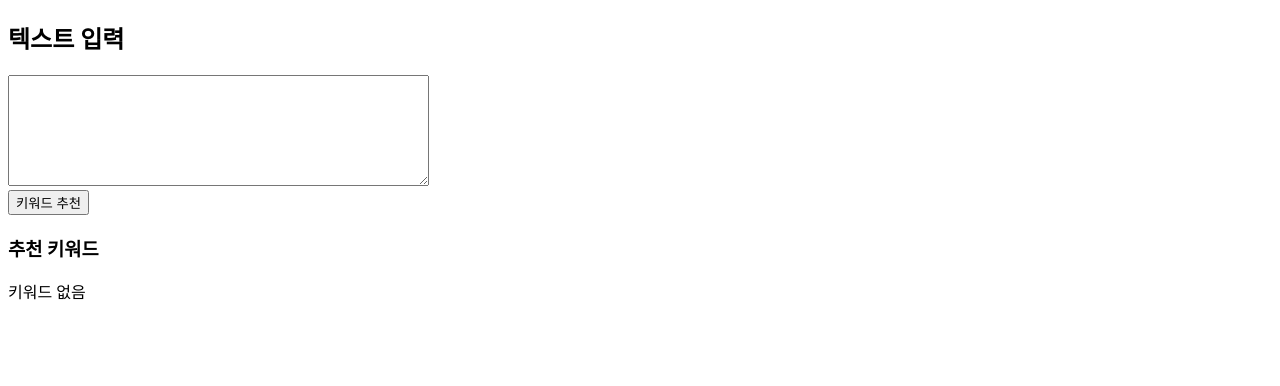
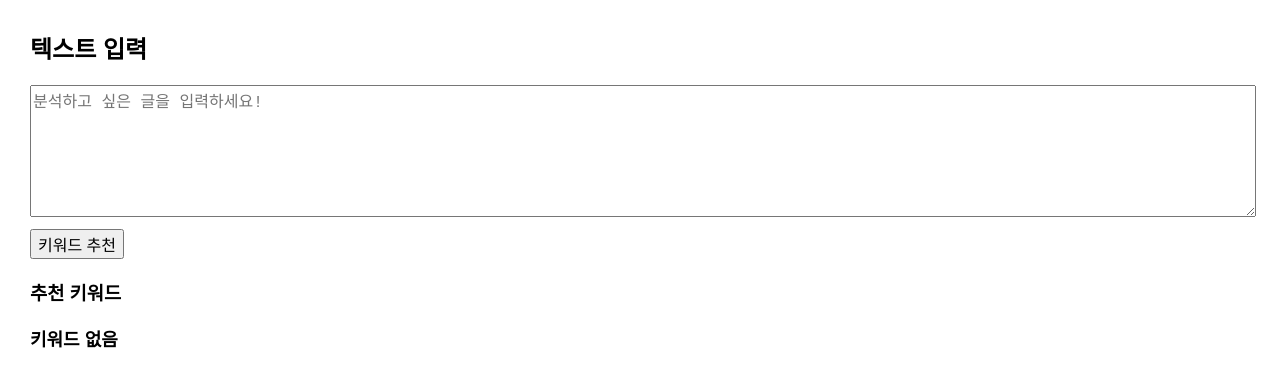
Before and after one commit to kimminji0430/keyword, a plain HTML site: page index.html in a window 1280 px wide. Both pictures are taken after a click on the button "키워드 추천". Drawn offline with Linux system fonts and the light colour scheme.

Commit message:
Update index.html

```diff
--- a/index.html
+++ b/index.html
@@ -2,10 +2,17 @@
 <html>
 <head>
     <title>키워드 추천기 (수식 기반)</title>
+    <meta charset="UTF-8">
+    <style>
+        body { font-family: '맑은 고딕', Arial, sans-serif; margin: 30px; }
+        textarea { width: 100%; font-size: 16px; }
+        button { margin-top: 8px; font-size: 16px; }
+        #result { margin-top: 20px; font-size: 18px; font-weight: bold; }
+    </style>
 </head>
 <body>
     <h2>텍스트 입력</h2>
-    <textarea id="textInput" rows="7" cols="50"></textarea><br>
+    <textarea id="textInput" rows="7" placeholder="분석하고 싶은 글을 입력하세요!"></textarea><br>
     <button onclick="recommend()">키워드 추천</button>
     <h3>추천 키워드</h3>
     <div id="result"></div>
@@ -13,12 +20,23 @@
     <script>
         function recommend() {
             let text = document.getElementById("textInput").value;
-            let words = text.replace(/[^\w\s]/g, "").split(/\s+/).filter(w=>w);
-            // 추천 개수 공식
+            // 한글, 영어, 숫자만 추출 + 줄바꿈/특수문자 모두 공백 처리
+            let words = text
+                .replace(/[^가-힣a-zA-Z0-9\s]/g, " ")
+                .replace(/\s+/g, " ")
+                .trim()
+                .split(" ")
+                .filter(w => w.length > 0);
+
+            // 추천 개수 공식: 텍스트 길이에 비례
             let n = Math.max(1, Math.floor(text.length / 100) + 1);
-            // 키워드 빈도 계산
+
+            // 단어 빈도 계산
             let freq = {};
-            words.forEach(function(w){ freq[w] = (freq[w]||0) + 1; });
+            words.forEach(function(w){
+                freq[w] = (freq[w]||0) + 1;
+            });
+
             // 상위 n개 키워드 추천
             let sorted = Object.entries(freq).sort((a,b)=>b[1]-a[1]);
             let top = sorted.slice(0, n).map(([kw, cnt])=>`${kw}(${cnt})`).join(', ');
```
